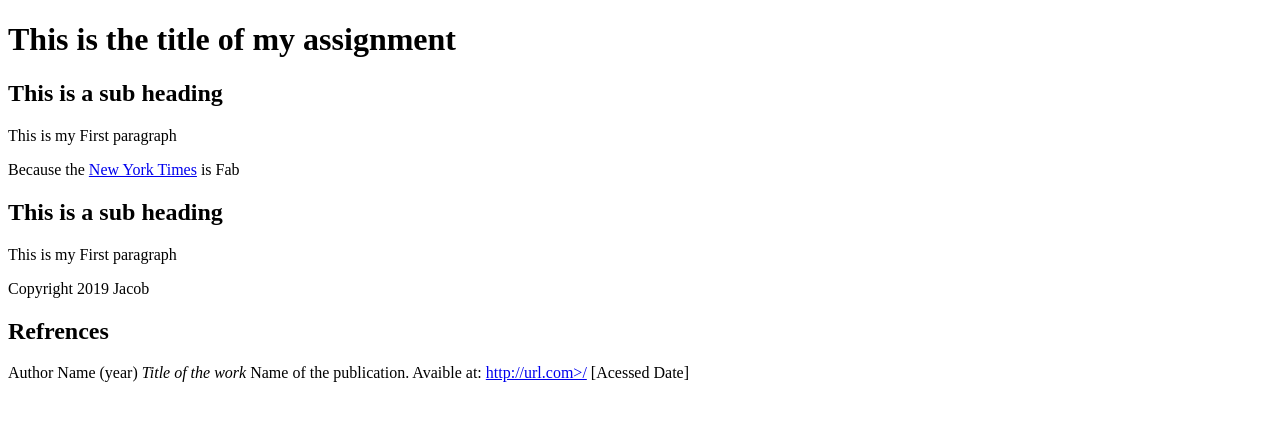
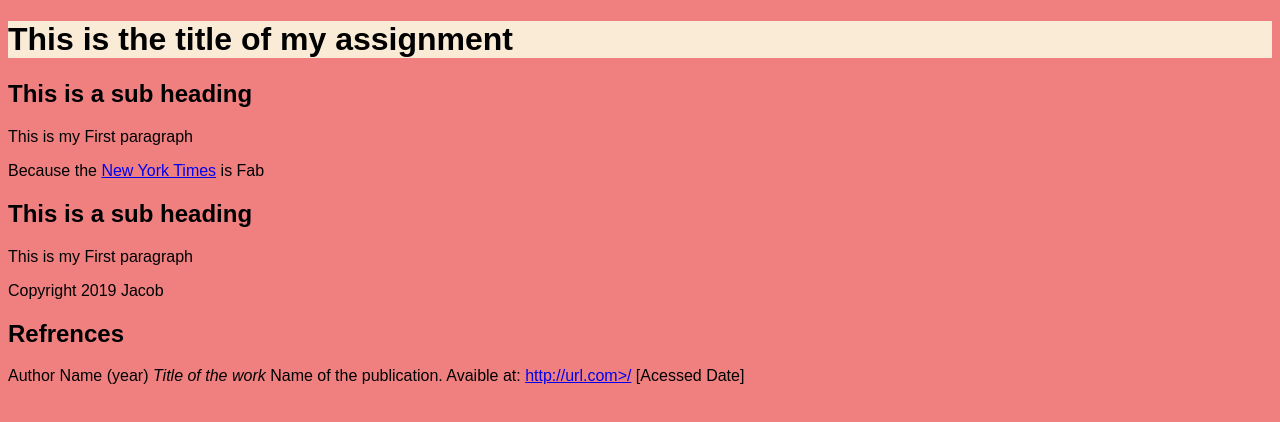
Before and after one commit to JaaWes/Macleay-Assignment-1, a plain HTML site: page index.html in a window 1280 px wide. Drawn offline with Linux system fonts and the light colour scheme.

Commit message:
Added StyleSheet

```diff
--- /dev/null
+++ b/Style.css
@@ -0,0 +1,7 @@
+body {
+    background-color: lightcoral;
+    font-family: Arial, Helvetica, sans-serif
+}
+header {
+background-color: antiquewhite
+}
--- a/index.html
+++ b/index.html
@@ -8,7 +8,10 @@
     <title>Title: The Effect of technology:</title>
 
     <meta name="description" content="Things about stuff">
+    <link rel="stylesheet" href="Style.css">
 </head>
+
+
 
 <body>
 
```
